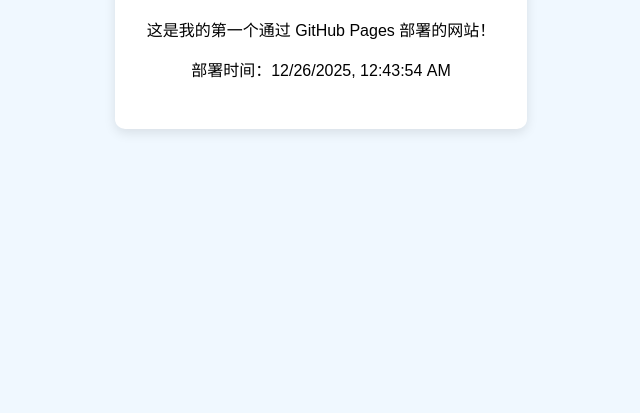
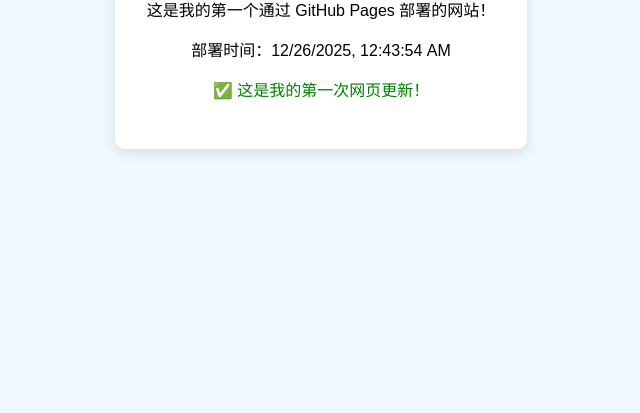
Before and after one commit to Leo-bool/my-simple-site, a plain HTML site: page index.html in a window 1280 px wide. Shown: the part 387-800 px from the top of the page, without its empty margins (319-959 px from the left). Drawn offline with Linux system fonts and the light colour scheme.

Commit message:
添加更新提示文字

```diff
--- a/index.html
+++ b/index.html
@@ -31,6 +31,7 @@
     <h1>🎉 欢迎！</h1>
     <p>这是我的第一个通过 GitHub Pages 部署的网站！</p>
     <p>部署时间：<span id="time"></span></p>
+    <p style="color: green;">✅ 这是我的第一次网页更新！</p>
   </div>
 
   <script>
```
